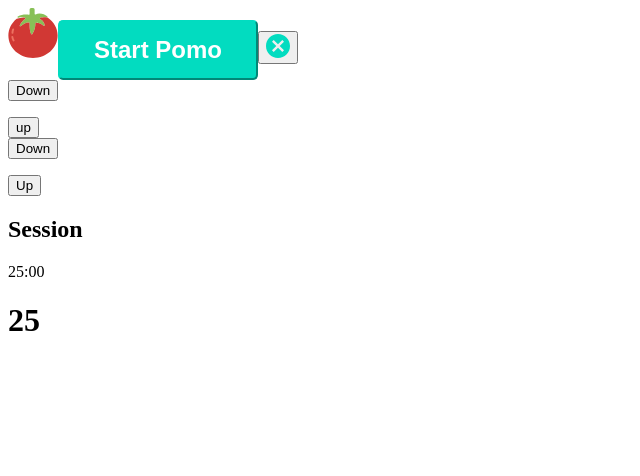
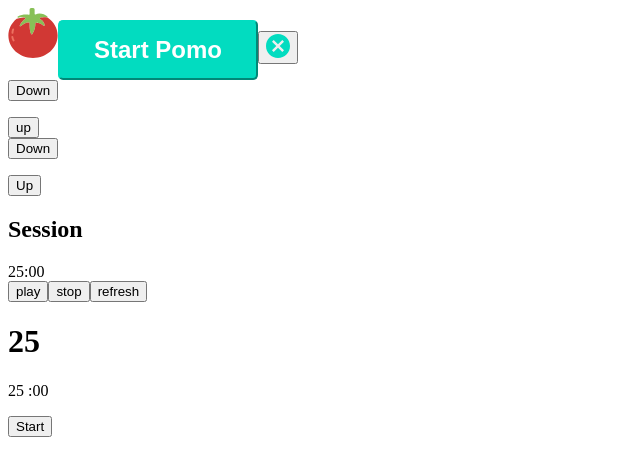
Before and after one commit to SaeromB/pomodoro, a React (Create React App) app: page / in a window 1280 px wide. Shown: the top 476 px of the page, without its empty margins (0-640 px from the left). Built offline with nearby package versions, Linux system fonts and the light colour scheme.

Commit message:
added session start stop button

```diff
--- a/src/components/BreakInterval/index.js
+++ b/src/components/BreakInterval/index.js
@@ -1,11 +1,22 @@
 import React from 'react';
 
 function BreakInterval(props){
+  function decreaseCounter() {
+    if(props.breakInterval === 1){
+      return;
+    }
+  }
+
+  function increaseCounter() {
+    if(props.breakInterval === 60){
+      return;
+    }
+  }
   return(
     <section>
-      <button>Down</button>
+      <button onClick={decreaseCounter}>Down</button>
       <p>{props.BreakInterval}</p>
-      <button>up</button>
+      <button onClick={increaseCounter}>up</button>
     </section>
   )
 }
--- a/src/components/Pomodoro/index.js
+++ b/src/components/Pomodoro/index.js
@@ -0,0 +1,18 @@
+import React from 'react';
+
+// need props to keep track of break, start, restMinutes, workMinutes
+
+const Pomodoro = props => {
+  return(
+    <div>
+      {/* if the number is below 10 a 0 will display in front of seconds count*/}
+      <p>
+      {props.break ? props.restMinute : props.workMinutes} :
+      {props.seconds < 10 ? `0${props.seconds}` : props.seconds}
+      </p>
+      <button onClick={props.start ? props.pauseTimer : props.startTimer}>{props.start ? 'Pause' : 'Start'}</button>
+    </div>
+  )
+}
+
+export default Pomodoro;
--- a/src/components/SessionTimer/index.js
+++ b/src/components/SessionTimer/index.js
@@ -25,6 +25,9 @@ class SessionTimer extends Component {
             }
           </span>
         </section>
+        <button>play</button>
+        <button>stop</button>
+        <button>refresh</button>
       </section>
     )
   }
--- a/src/components/ViewTimer/index.js
+++ b/src/components/ViewTimer/index.js
@@ -2,18 +2,29 @@ import React, {Component} from 'react';
 import BreakInterval from '../BreakInterval/index';
 import SessionLength from '../SessionLength';
 import SessionTimer from '../SessionTimer';
+import Promodoro from '../Pomodoro';
+
+// break is a boolean telling your application whether or not it should be displaying restMinutes
+// start is a boolean that functions as oppsite of break. It tells the app to display restMinutes or not
+// start is false because the timer will start as you load start button
+// interval is going to refer the perid of time between the actions
 
 export class ViewTimer extends Component {
   state = {
     breakLength: 5,
     sessionLength: 25,
     timerMinute: 25,
-    timerSecond: 25,
+    timerSecond: 0,
     count: 25,
+    isSession : true,
     restMinute: 5,
     workMinute: 25,
-    seconds: 0 ,
+    seconds: 0,
+    break: false,
+    start: false,
+    interval: ''
   }
+
   render() {
     const { breakLength, sessionLength, timerMinute, timerSecond, count} = this.state
     return(
@@ -22,6 +33,17 @@ export class ViewTimer extends Component {
         <SessionLength sessionLength={sessionLength}/>
         <SessionTimer timerMinute={timerMinute} timerSecond={timerSecond}/>
         <h1>{count}</h1>
+
+        <Promodoro
+          timer={this.timer}
+          workMinutes={this.state.workMinute}
+          restMinutes={this.state.restMinute}
+          seconds={this.state.seconds}
+          start={this.state.start}
+          break={this.state.break}
+          startTimer={this.startTimer}
+          pauseTimer={this.pauseTimer}
+          />
       </main>
     )
   }
@@ -37,10 +59,58 @@ export class ViewTimer extends Component {
   //   }, 1000)
   // }
 
-  componentWillUnmount(){
-    clearInterval(this.myIntervel)
+  // componentWillUnmount(){
+  //   clearInterval(this.myIntervel)
+  // }
+  // this means that if this.state.second is '0' than show 59 if not show the current second-1
+
+  timer = () => {
+    this.setState({
+      seconds: this.state.seconds === 0 ? 59 : this.state.seconds - 1
+    })
+
+    // if break is true setState Minutes
+    // if previous returns -1 for restMinute reset break to false and resetMinutes to 5
+
+
+    if (this.state.break){
+      this.setState({restMinutes: this.state.seconds === 0 ?
+      this.state.restMinute-1 : this.state.restMinute === 5 ? 4 :
+      this.state.restMinute
+      })
+    }
+    if (this.state.restMinute === -1) {
+      this.setState({restMinutes: 5, break: false})
+    }
+    else {
+      this.setState({workMinute: this.state.seconds === 0 ?
+      this.state.workMinute -1 : this.state.workMinute === 25 ? 24 :
+      this.state.workMinute
+      })
+      //push workMinutes back to 25 and break to true
+      if (this.state.workMinute === -1){
+        this.setState({workMinute: 25, break: true})
+      }
+    }
   }
 
+  //
+  startTimer = () => {
+    this.setState({interval: setInterval(this.timer, 1000), start:
+    !this.state.start})
+  }
+  pauseTimer = () => {
+    this.setState(prevState => {
+      return{
+      restMinute: prevState.restMinute,
+      workMinute: prevState.workMinute,
+      seconds: prevState.seconds,
+      break: prevState.break,
+      start: false,
+      interval: clearInterval(prevState.interval)
+      }
+    })
+  }
 
 }
 
```
